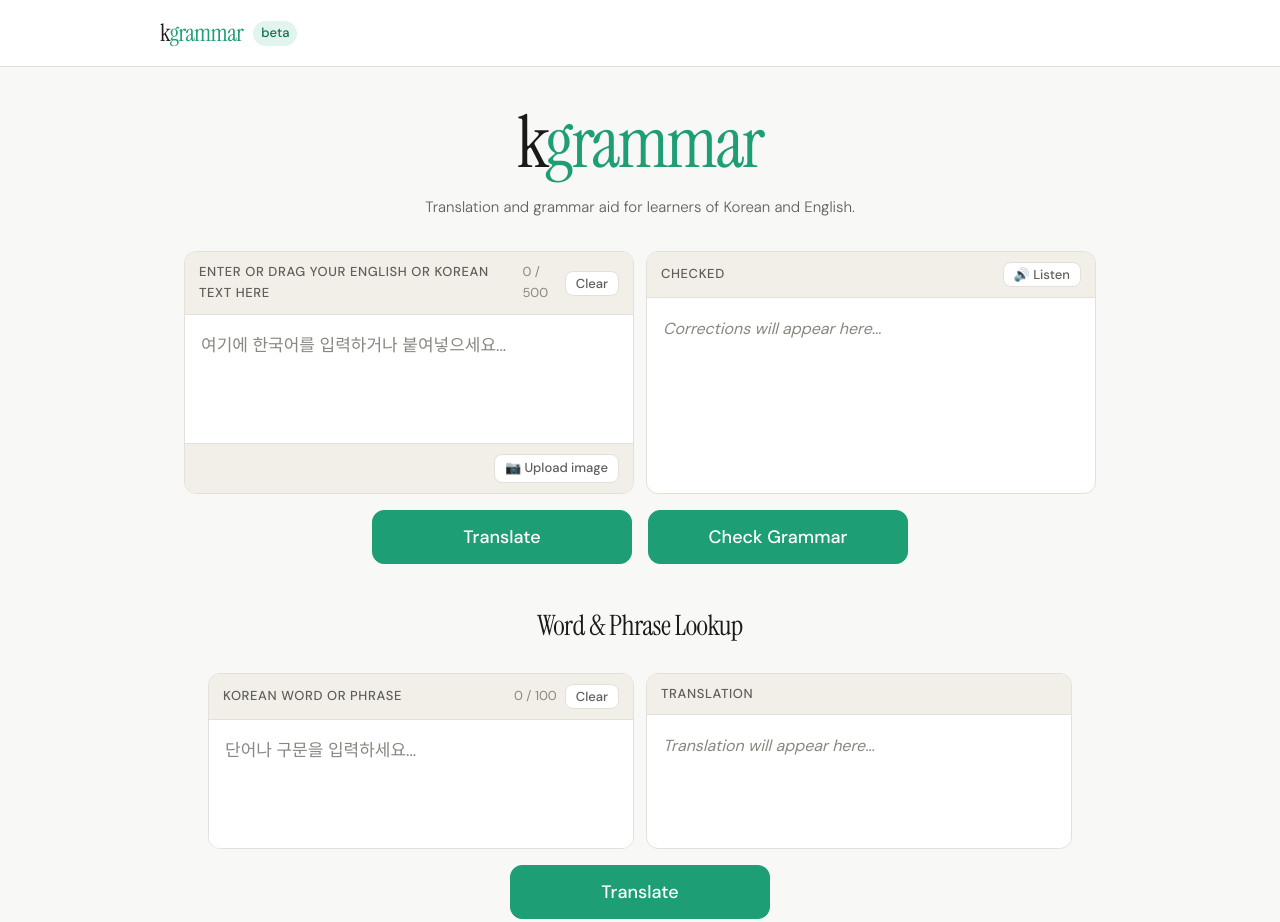
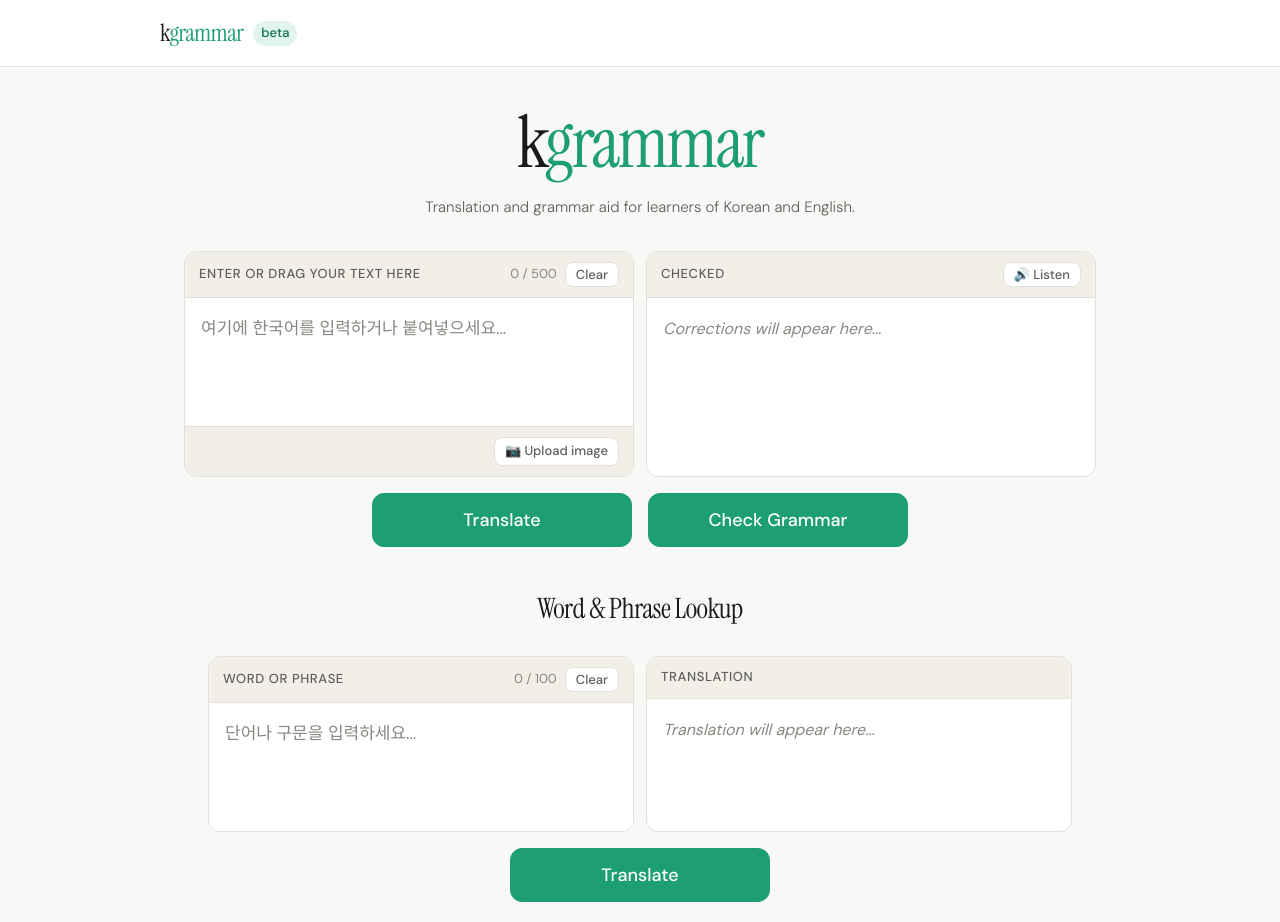
Before and after one commit to jimmychi/kgrammar, a website: page frontend/index.html in a window 1280 px wide. Shown: the top 922 px of the page. Drawn offline with Linux system fonts and the light colour scheme.

Commit message:
simplify panel labels

```diff
--- a/frontend/index.html
+++ b/frontend/index.html
@@ -36,7 +36,7 @@
     <div class="kg-panels">
       <div class="kg-panel" id="left-panel">
         <div class="kg-panel-header">
-          <span class="kg-panel-label">ENTER OR DRAG YOUR ENGLISH OR KOREAN TEXT HERE</span>
+          <span class="kg-panel-label">ENTER OR DRAG YOUR TEXT HERE</span>
           <div style="display:flex;align-items:center;gap:8px;">
             <span class="kg-char-count" id="char-count">0 / 500</span>
             <button class="kg-copy-btn" onclick="clearAll()">Clear</button>
@@ -100,7 +100,7 @@
     <div class="kg-panels">
       <div class="kg-panel">
         <div class="kg-panel-header">
-          <span class="kg-panel-label">Korean Word or Phrase</span>
+          <span class="kg-panel-label">Word or Phrase</span>
           <div style="display:flex;align-items:center;gap:8px;">
             <span class="kg-char-count" id="word-char-count">0 / 100</span>
             <button class="kg-copy-btn" onclick="clearWord()">Clear</button>
```
